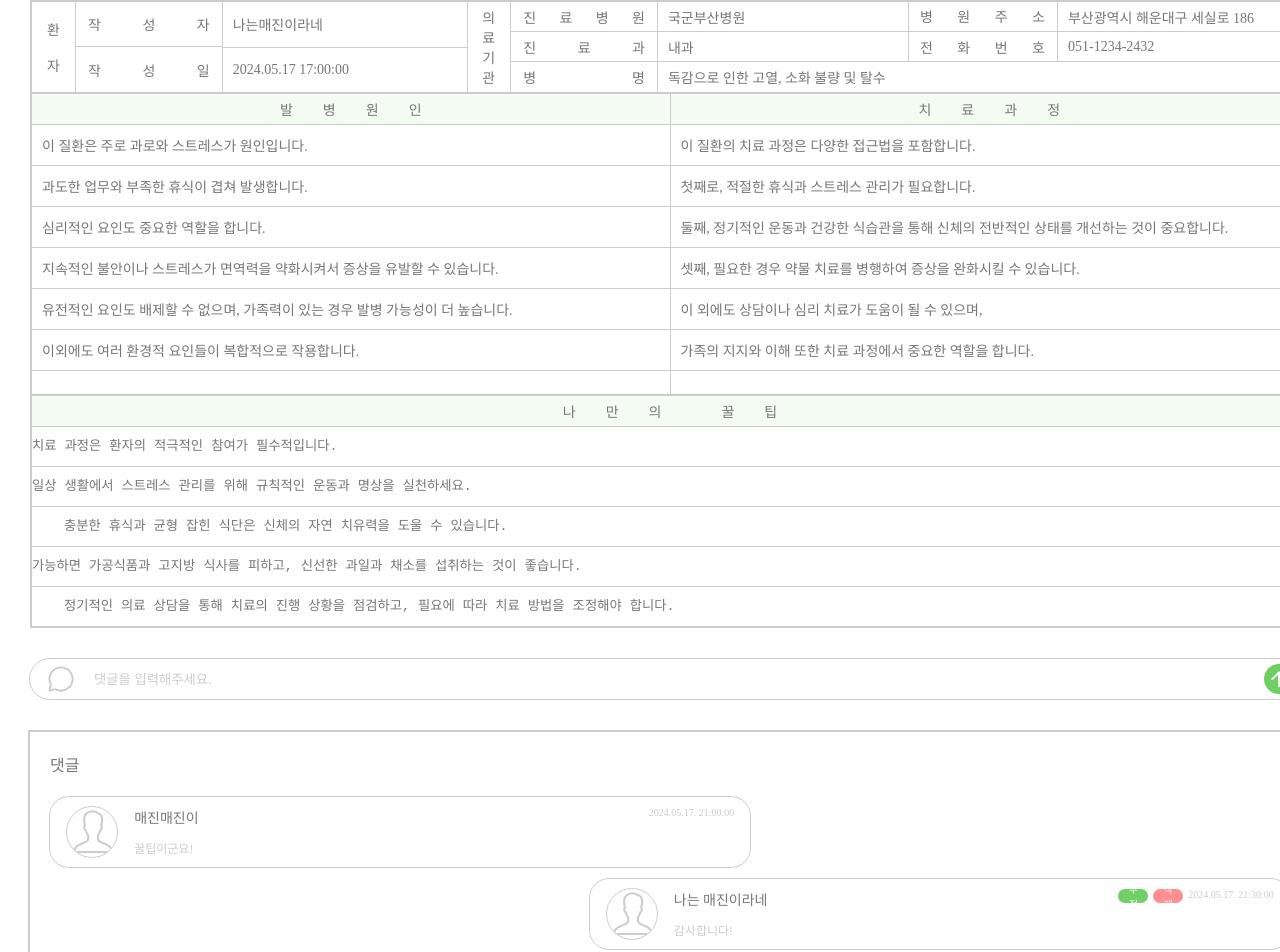
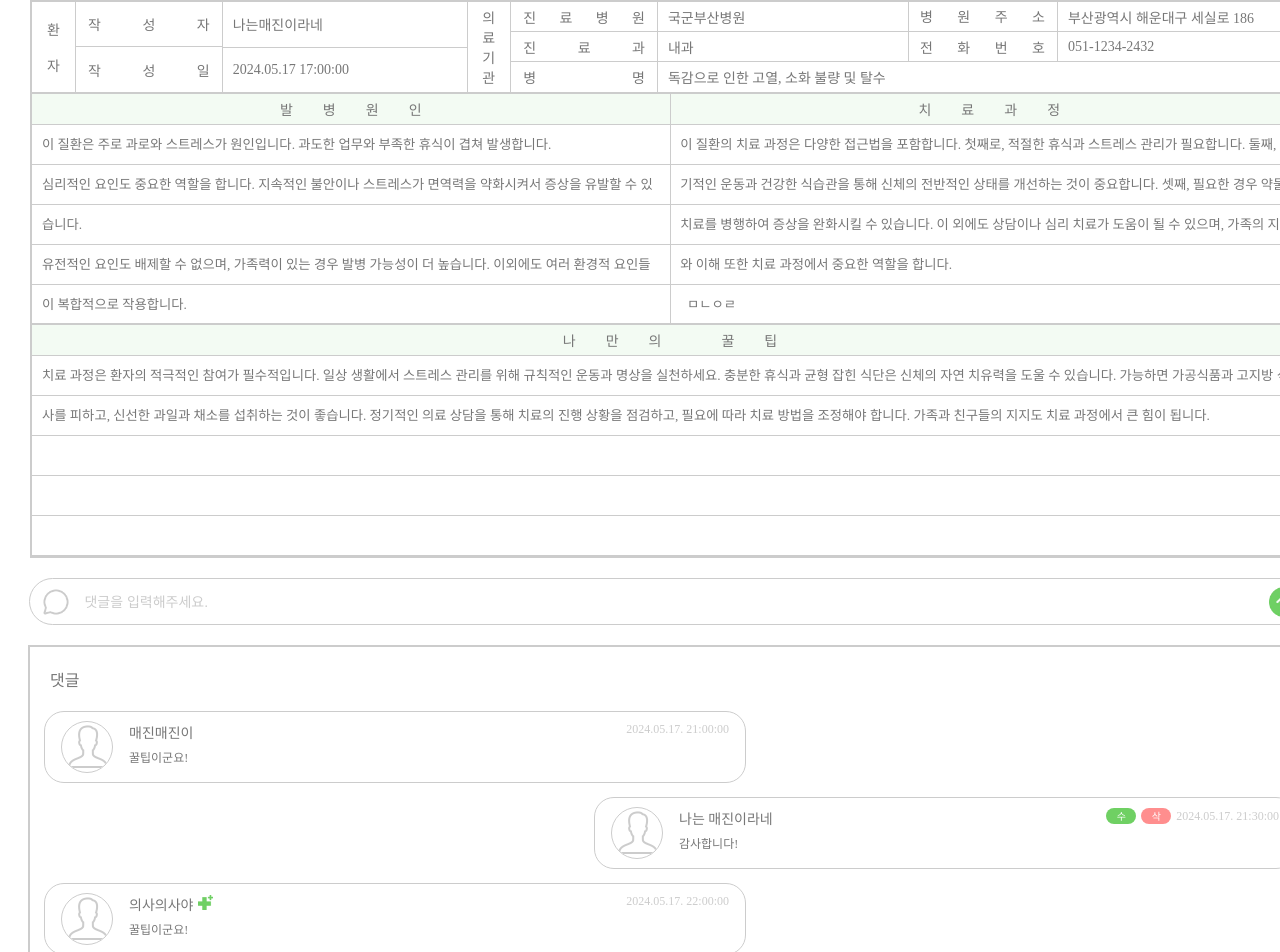
Before and after one commit to military-hospital-project/milspital, a React (Vite) app in the folder frontend/: page /detail in a window 1280 px wide. Shown: the part 152-1104 px from the top of the page. Built offline with nearby package versions, Linux system fonts and the light colour scheme; a web font is replaced by a local one.

Commit message:
fix: detail 페이지 디자인 수정

```diff
--- a/frontend/src/components/DetailView/DetailBody.jsx
+++ b/frontend/src/components/DetailView/DetailBody.jsx
@@ -25,4 +25,5 @@ const MainContainer = styled.div`
   gap: 10px;
   color: ${palette('gray', 1)};
   font-size: 14px;
+  padding: 0 0 30px 0;
 `;
--- a/frontend/src/components/DetailView/DetailBox/DetailMain.jsx
+++ b/frontend/src/components/DetailView/DetailBox/DetailMain.jsx
@@ -25,7 +25,7 @@ export default function DetailMain() {
 
 const MainContainer = styled.div`
   width: calc(100% - 4px);
-  height: 704px;
+  height: 634px;
   overflow: hidden;
   border: 2px solid ${palette('gray', 1)};
   /* border-bottom: 1px solid ${palette('gray', 1)}; */
@@ -33,5 +33,8 @@ const MainContainer = styled.div`
 
 const MiddleContainer = styled.div`
   width: 100%;
+  height: fit-content;
   display: flex;
+  overflow: hidden;
+  border-bottom: 2px solid ${palette('gray', 1)};
 `;
--- a/frontend/src/components/DetailView/DetailBox/DetailReason.jsx
+++ b/frontend/src/components/DetailView/DetailBox/DetailReason.jsx
@@ -5,7 +5,9 @@ import { palette } from 'styled-tools';
 export default function DetailReason() {
   const exampleText = `이 질환은 주로 과로와 스트레스가 원인입니다. 과도한 업무와 부족한 휴식이 겹쳐 발생합니다.
 심리적인 요인도 중요한 역할을 합니다. 지속적인 불안이나 스트레스가 면역력을 약화시켜서 증상을 유발할 수 있습니다.
-유전적인 요인도 배제할 수 없으며, 가족력이 있는 경우 발병 가능성이 더 높습니다. 이외에도 여러 환경적 요인들이 복합적으로 작용합니다.`;
+유전적인 요인도 배제할 수 없으며, 가족력이 있는 경우 발병 가능성이 더 높습니다. 이외에도 여러 환경적 요인들이 복합적으로 작용합니다.
+
+`;
 
   const formattedText = exampleText.replace(/([.?!])\s/g, '$1\n');
 
@@ -17,23 +19,25 @@ export default function DetailReason() {
         <span>원</span>
         <span>인</span>
       </Header>
-      <Reason>
+      <ReasonTextarea readOnly>{exampleText}</ReasonTextarea>
+      {/* <Reason>
         {formattedText.split('\n').map((line, index) => (
           <ReasonBox key={index}>{line}</ReasonBox>
         ))}
-      </Reason>
+      </Reason> */}
     </MainContainer>
   );
 }
 
 const MainContainer = styled.div`
   width: 50%;
-  height: 300px;
+  height: 229px;
   display: flex;
   flex-direction: column;
-  align-items: start;
-  border-bottom: 2px solid ${palette('gray', 1)};
+  /* align-items: start; */
+
   border-right: 1px solid ${palette('gray', 1)};
+  overflow: hidden;
 `;
 
 const Header = styled.div`
@@ -50,14 +54,57 @@ const Header = styled.div`
   border-right: 1px solid ${palette('gray', 1)};
 `;
 
-const Reason = styled.div`
-  width: 100%;
-  height: 270px;
+// const Reason = styled.div`
+//   width: 100%;
+//   height: 270px;
+//   overflow-y: auto;
+//   color: ${palette('gray', 0)};
+// `;
+
+// const ReasonBox = styled.div`
+//   padding: 10px;
+//   border-bottom: 1px solid ${palette('gray', 1)};
+// `;
+
+const ReasonTextarea = styled.textarea`
+  box-sizing: border-box;
+  width: 638px;
+  height: 200px;
   overflow-y: auto;
   color: ${palette('gray', 0)};
+  font-family: 'regular';
+  border: none;
+  padding: 0 10px;
+  resize: none;
+
+  background-attachment: local;
+  background-image: linear-gradient(to right, white 0px, transparent 0px),
+    linear-gradient(to left, white 0px, transparent 0px),
+    repeating-linear-gradient(
+      white,
+      white 39px,
+      ${palette('gray', 1)} 39px,
+      ${palette('gray', 1)} 40px,
+      white 40px
+    );
+  line-height: 40px;
+
+  &:focus {
+    outline: none;
+  }
+
+  &::-webkit-scrollbar {
+    width: 10px;
+    background: transparent;
+  }
+  &::-webkit-scrollbar-track {
+    border-radius: 16px;
+    /* background: transparent; */
+  }
+  &::-webkit-scrollbar-thumb {
+    width: 10px;
+    background: ${palette('gray', 1)};
+    border: 2px solid white;
+    border-radius: 20px;
+  }
 `;
-
-const ReasonBox = styled.div`
-  padding: 10px;
-  border-bottom: 1px solid ${palette('gray', 1)};
-`;
--- a/frontend/src/components/DetailView/DetailBox/DetailTip.jsx
+++ b/frontend/src/components/DetailView/DetailBox/DetailTip.jsx
@@ -3,9 +3,7 @@ import styled from 'styled-components';
 import { palette } from 'styled-tools';
 
 export default function DetailTip() {
-  const exampleText = `치료 과정은 환자의 적극적인 참여가 필수적입니다. 일상 생활에서 스트레스 관리를 위해 규칙적인 운동과 명상을 실천하세요.
-    충분한 휴식과 균형 잡힌 식단은 신체의 자연 치유력을 도울 수 있습니다. 가능하면 가공식품과 고지방 식사를 피하고, 신선한 과일과 채소를 섭취하는 것이 좋습니다.
-    정기적인 의료 상담을 통해 치료의 진행 상황을 점검하고, 필요에 따라 치료 방법을 조정해야 합니다. 가족과 친구들의 지지도 치료 과정에서 큰 힘이 됩니다.`;
+  const exampleText = `치료 과정은 환자의 적극적인 참여가 필수적입니다. 일상 생활에서 스트레스 관리를 위해 규칙적인 운동과 명상을 실천하세요. 충분한 휴식과 균형 잡힌 식단은 신체의 자연 치유력을 도울 수 있습니다. 가능하면 가공식품과 고지방 식사를 피하고, 신선한 과일과 채소를 섭취하는 것이 좋습니다. 정기적인 의료 상담을 통해 치료의 진행 상황을 점검하고, 필요에 따라 치료 방법을 조정해야 합니다. 가족과 친구들의 지지도 치료 과정에서 큰 힘이 됩니다.`;
 
   const formattedText = exampleText.replace(/([.?!])\s/g, '$1\n');
 
@@ -20,7 +18,7 @@ export default function DetailTip() {
         <span>팁</span>
       </Header>
 
-      <TipTextarea>{formattedText}</TipTextarea>
+      <TipTextarea readOnly>{exampleText}</TipTextarea>
 
       {/* <Tip>
         {formattedText.split('\n').map((line, index) => (
@@ -54,25 +52,27 @@ const Header = styled.div`
   border-bottom: 1px solid ${palette('gray', 1)};
 `;
 
-const Tip = styled.div`
-  width: 100%;
-  height: 200px;
-  overflow-y: auto;
-  color: ${palette('gray', 0)};
-`;
+// const Tip = styled.div`
+//   width: 100%;
+//   height: 200px;
+//   overflow-y: auto;
+//   color: ${palette('gray', 0)};
+// `;
 
-const TipBox = styled.div`
-  padding: 10px;
-  border-bottom: 1px solid ${palette('gray', 1)};
-`;
+// const TipBox = styled.div`
+//   padding: 10px;
+//   border-bottom: 1px solid ${palette('gray', 1)};
+// `;
 
 const TipTextarea = styled.textarea`
+  box-sizing: border-box;
   width: 1276px;
   height: 200px;
   overflow-y: auto;
   color: ${palette('gray', 0)};
+  font-family: 'regular';
   border: none;
-  padding: 0;
+  padding: 0 10px;
   resize: none;
 
   background-attachment: local;
@@ -86,7 +86,23 @@ const TipTextarea = styled.textarea`
       white 40px
     );
   line-height: 40px;
+
   &:focus {
     outline: none;
   }
+
+  &::-webkit-scrollbar {
+    width: 10px;
+    background: transparent;
+  }
+  &::-webkit-scrollbar-track {
+    border-radius: 16px;
+    /* background: transparent; */
+  }
+  &::-webkit-scrollbar-thumb {
+    width: 10px;
+    background: ${palette('gray', 1)};
+    border: 2px solid white;
+    border-radius: 20px;
+  }
 `;
--- a/frontend/src/components/DetailView/DetailBox/DetailTreatmentProcess.jsx
+++ b/frontend/src/components/DetailView/DetailBox/DetailTreatmentProcess.jsx
@@ -3,10 +3,11 @@ import styled from 'styled-components';
 import { palette } from 'styled-tools';
 
 export default function DetailTreatmentProcess() {
-  const exampleText = `이 질환의 치료 과정은 다양한 접근법을 포함합니다. 첫째로, 적절한 휴식과 스트레스 관리가 필요합니다.
-    둘째, 정기적인 운동과 건강한 식습관을 통해 신체의 전반적인 상태를 개선하는 것이 중요합니다.
-    셋째, 필요한 경우 약물 치료를 병행하여 증상을 완화시킬 수 있습니다. 이 외에도 상담이나 심리 치료가 도움이 될 수 있으며,
-    가족의 지지와 이해 또한 치료 과정에서 중요한 역할을 합니다.`;
+  const exampleText = `이 질환의 치료 과정은 다양한 접근법을 포함합니다. 첫째로, 적절한 휴식과 스트레스 관리가 필요합니다. 둘째, 정기적인 운동과 건강한 식습관을 통해 신체의 전반적인 상태를 개선하는 것이 중요합니다. 셋째, 필요한 경우 약물 치료를 병행하여 증상을 완화시킬 수 있습니다. 이 외에도 상담이나 심리 치료가 도움이 될 수 있으며, 가족의 지지와 이해 또한 치료 과정에서 중요한 역할을 합니다.
+  ㅁㄴㅇㄹ
+  ㅁㄴㅇㄹ
+  ㅁㄴㅇㄹ
+  ㅁㄴㅇㄹ`;
 
   const formattedText = exampleText.replace(/([.?!])\s/g, '$1\n');
 
@@ -18,23 +19,27 @@ export default function DetailTreatmentProcess() {
         <span>과</span>
         <span>정</span>
       </Header>
+      <TreatmentProcessTextarea readOnly>
+        {exampleText}
+      </TreatmentProcessTextarea>
 
-      <TreatmentProcess>
+      {/* <TreatmentProcess>
         {formattedText.split('\n').map((line, index) => (
           <TreatmentProcessBox key={index}>{line}</TreatmentProcessBox>
         ))}
-      </TreatmentProcess>
+      </TreatmentProcess> */}
     </MainContainer>
   );
 }
 
 const MainContainer = styled.div`
   width: 50%;
-  height: 300px;
+  height: 229px;
   display: flex;
   flex-direction: column;
   align-items: center;
-  border-bottom: 2px solid ${palette('gray', 1)};
+  /* border-bottom: 2px solid ${palette('gray', 1)}; */
+  overflow: hidden;
 `;
 
 const Header = styled.div`
@@ -50,15 +55,58 @@ const Header = styled.div`
   border-bottom: 1px solid ${palette('gray', 1)};
 `;
 
-const TreatmentProcess = styled.div`
-  width: 100%;
-  height: 270px;
-  /* height: fit-content; */
+// const TreatmentProcess = styled.div`
+//   width: 100%;
+//   height: 270px;
+//   /* height: fit-content; */
+//   overflow-y: auto;
+//   color: ${palette('gray', 0)};
+// `;
+
+// const TreatmentProcessBox = styled.div`
+//   padding: 10px;
+//   border-bottom: 1px solid ${palette('gray', 1)};
+// `;
+
+const TreatmentProcessTextarea = styled.textarea`
+  box-sizing: border-box;
+  width: 638px;
+  height: 200px;
   overflow-y: auto;
   color: ${palette('gray', 0)};
+  font-family: 'regular';
+  border: none;
+  padding: 0 10px;
+  resize: none;
+
+  background-attachment: local;
+  background-image: linear-gradient(to right, white 0px, transparent 0px),
+    linear-gradient(to left, white 0px, transparent 0px),
+    repeating-linear-gradient(
+      white,
+      white 39px,
+      ${palette('gray', 1)} 39px,
+      ${palette('gray', 1)} 40px,
+      white 40px
+    );
+  line-height: 40px;
+
+  &:focus {
+    outline: none;
+  }
+
+  &::-webkit-scrollbar {
+    width: 10px;
+    background: transparent;
+  }
+  &::-webkit-scrollbar-track {
+    border-radius: 16px;
+    /* background: transparent; */
+  }
+  &::-webkit-scrollbar-thumb {
+    width: 10px;
+    background: ${palette('gray', 1)};
+    border: 2px solid white;
+    border-radius: 20px;
+  }
 `;
-
-const TreatmentProcessBox = styled.div`
-  padding: 10px;
-  border-bottom: 1px solid ${palette('gray', 1)};
-`;
--- a/frontend/src/components/DetailView/DetailComment/DetailComment.jsx
+++ b/frontend/src/components/DetailView/DetailComment/DetailComment.jsx
@@ -16,7 +16,7 @@ export default function DetailComment() {
 
 const MainContainer = styled.div`
   width: 100%;
-  height: 40px;
+  height: 45px;
   display: flex;
   align-items: center;
   justify-content: space-evenly;
@@ -24,7 +24,7 @@ const MainContainer = styled.div`
   font-size: 14px;
   border: 1px solid ${palette('gray', 1)};
   border-radius: 50px;
-  margin: 20px 0;
+  margin: 10px 0;
 `;
 
 const Image = styled.img`
@@ -33,9 +33,13 @@ const Image = styled.img`
 `;
 
 const CommentInput = styled.input`
-  width: 90%;
-  height: 80%;
+  width: 91.5%;
+  height: 90%;
+  /* width: 1278px; */
+  /* height: 50px; */
   border: none;
+  outline: none;
+  font-size: 14px;
   color: ${palette('gray', 0)};
   ::placeholder {
     color: ${palette('gray', 1)};
--- a/frontend/src/components/DetailView/DetailComment/DetailCommentBox.jsx
+++ b/frontend/src/components/DetailView/DetailComment/DetailCommentBox.jsx
@@ -25,7 +25,8 @@ export default function DetailCommentBox() {
             <Comments>감사합니다!</Comments>
             <CreatedAt>
               <Button type='edit'>수정</Button>
-              <Button type='delete'>삭제</Button>2024.05.17. 21:30:00
+              <Button type='delete'>삭제</Button>
+              <div>2024.05.17. 21:30:00</div>
             </CreatedAt>
           </CommentContainer>
         </MyComment>
@@ -50,6 +51,24 @@ export default function DetailCommentBox() {
             <CreatedAt>2024.05.17. 21:00:00</CreatedAt>
           </CommentContainer>
         </Comment>
+
+        <Comment>
+          <Profile src={profile} alt='profile' />
+          <CommentContainer>
+            <Nickname>매진매진이</Nickname>
+            <Comments>꿀팁이군요!</Comments>
+            <CreatedAt>2024.05.17. 21:00:00</CreatedAt>
+          </CommentContainer>
+        </Comment>
+
+        <Comment>
+          <Profile src={profile} alt='profile' />
+          <CommentContainer>
+            <Nickname>매진매진이</Nickname>
+            <Comments>꿀팁이군요!</Comments>
+            <CreatedAt>2024.05.17. 21:00:00</CreatedAt>
+          </CommentContainer>
+        </Comment>
       </CommentBox>
     </MainContainer>
   );
@@ -57,7 +76,7 @@ export default function DetailCommentBox() {
 
 const MainContainer = styled.div`
   width: 100%;
-  height: 300px;
+  height: fit-content;
   border: 2px solid ${palette('gray', 1)};
 `;
 
@@ -68,17 +87,34 @@ const Header = styled.div`
 `;
 
 const CommentBox = styled.div`
-  width: 97%;
-  height: 220px;
+  box-sizing: border-box;
+  width: 100%;
+  height: 430px;
   display: flex;
   flex-direction: column;
   align-items: start;
   justify-content: start;
   margin: auto;
+  /* padding: 0 0px 0 0; */
+  padding: 0 14px 14px 14px;
   overflow-y: auto;
-  color: ${palette('gray', 1)};
+  color: ${palette('gray', 0)};
   font-size: 14px;
-  gap: 10px;
+  gap: 14px;
+  &::-webkit-scrollbar {
+    width: 20px;
+    background: transparent;
+  }
+  &::-webkit-scrollbar-track {
+    border-radius: 16px;
+    /* background: transparent; */
+  }
+  &::-webkit-scrollbar-thumb {
+    width: 30px;
+    background: ${palette('gray', 1)};
+    border: 6px solid white;
+    border-radius: 20px;
+  }
 `;
 
 const Comment = styled.div`
@@ -112,11 +148,12 @@ const Nickname = styled.div`
   top: 0;
   left: 0;
   color: ${palette('gray', 0)};
+  font-size: 14px;
 `;
 
 const Comments = styled.div`
   position: absolute;
-  bottom: 0;
+  bottom: 6px;
   left: 0;
   font-size: 12px;
   display: flex;
@@ -127,9 +164,11 @@ const CreatedAt = styled.div`
   position: absolute;
   top: 0;
   right: 0;
-  font-size: 10px;
+  font-size: 12px;
   display: flex;
   gap: 5px;
+  align-items: center;
+  color: ${palette('gray', 1)};
 `;
 
 const MyComment = styled.div`
@@ -152,11 +191,11 @@ const DoctorMark = styled.img`
 
 const Button = styled.button`
   width: 30px;
-  height: 14px;
+  height: 16px;
   display: flex;
-  align-items: center;
-  justify-content: center;
-  margin: auto;
+  /* align-items: center; */
+  /* justify-content: center; */
+  /* margin: auto; */
   border: none;
   border-radius: 50px;
   color: white;
@@ -164,4 +203,5 @@ const Button = styled.button`
     props.type === 'edit' ? palette('green', 0) : palette('delete', 0)};
   cursor: pointer;
   font-size: 10px;
+  line-height: 16px;
 `;
```
